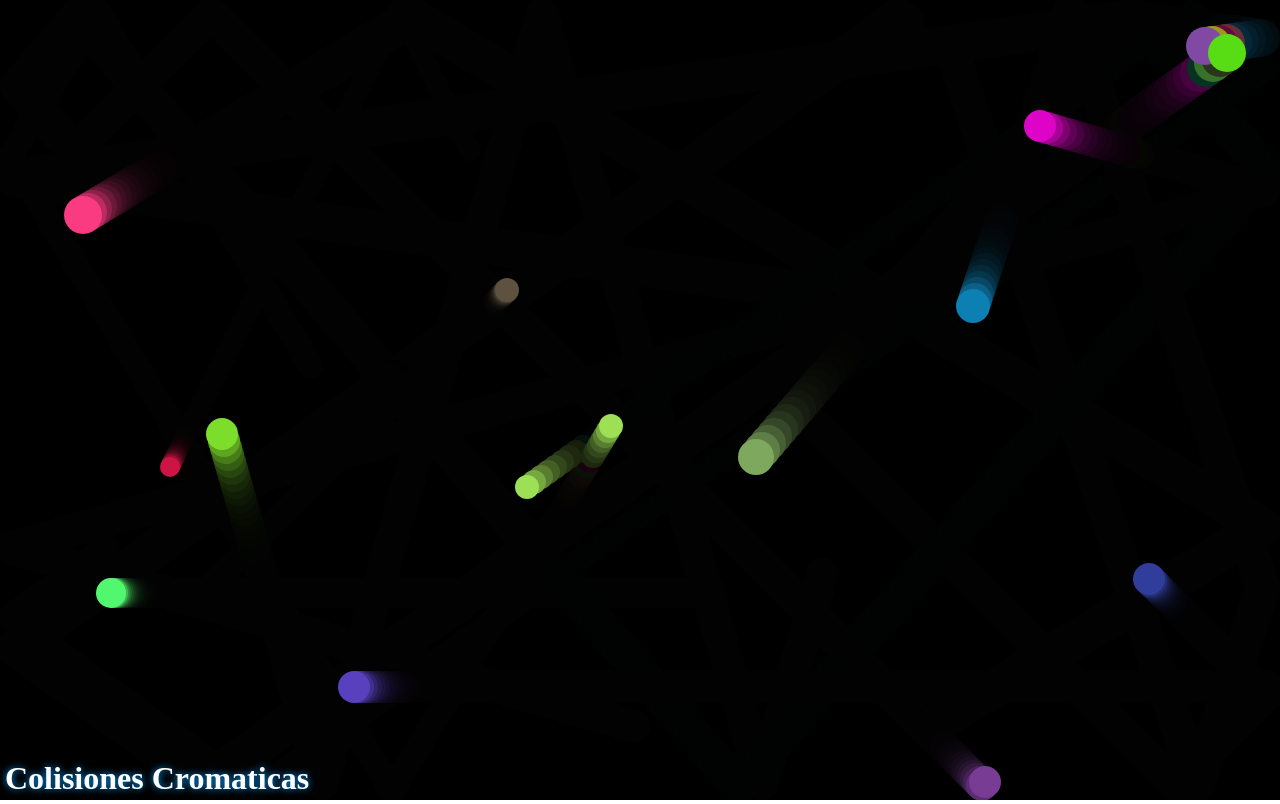
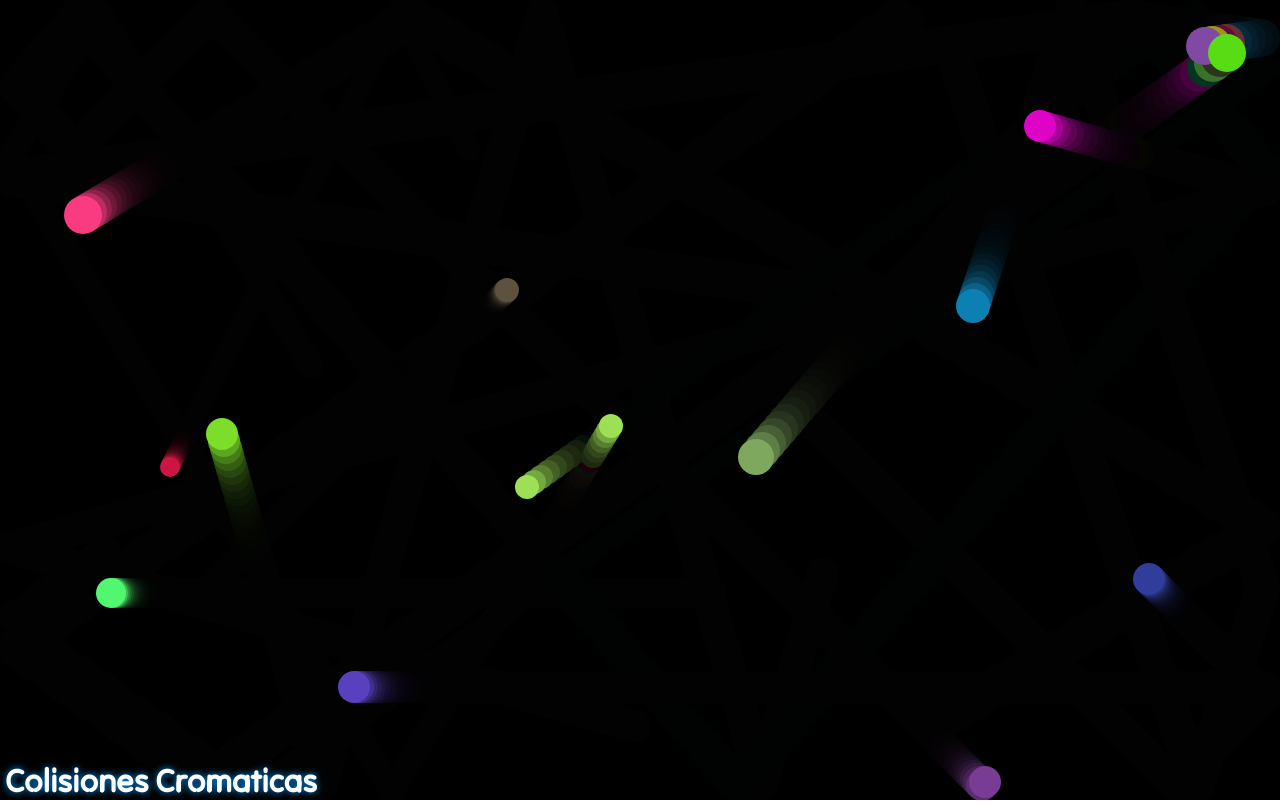
Before and after one commit to Joasan11/Examen-Tema3-DIW-DWEC, a plain HTML site: page index.html in a window 1280 px wide. Drawn offline with Linux system fonts and the light colour scheme.

Commit message:
Añadimos la url al @font-face, y un font-family al h1 con la letra agregada

```diff
--- a/styles/styles.css
+++ b/styles/styles.css
@@ -1,6 +1,6 @@
 @font-face {
     font-family: "miLetra";
-    src: url("../assets/fonts/jiohiorthgiotrghiotrghiotr");
+    src: url("../assets/fonts/TiltNeon-Regular-VariableFont_XROT\,YROT.ttf");
 }
 
 body{
@@ -16,6 +16,7 @@ html, body{
 }
 
 h1{
+    font-family: 'miLetra';
     font-size: 2rem;
     color: #ffffff;
     text-shadow: 0 0 7px #0099ff;
```
